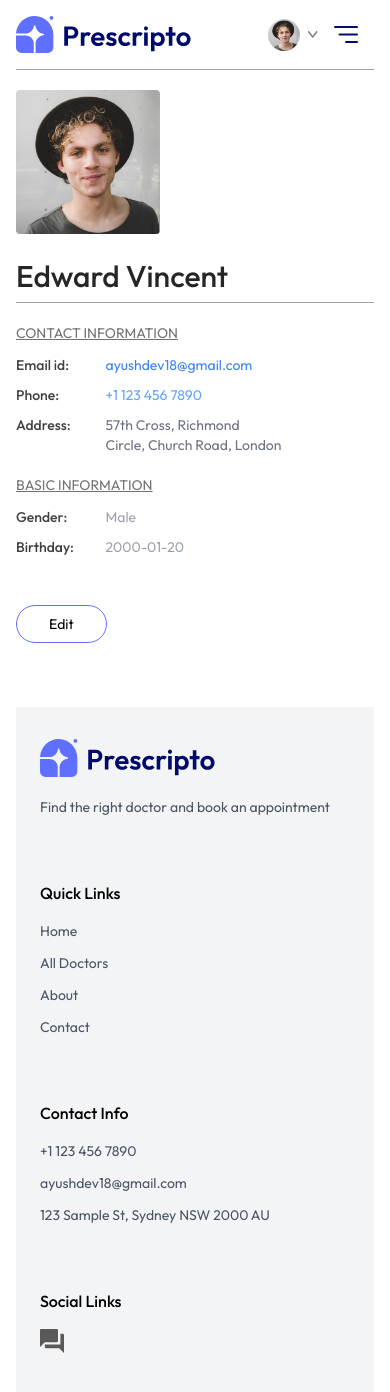
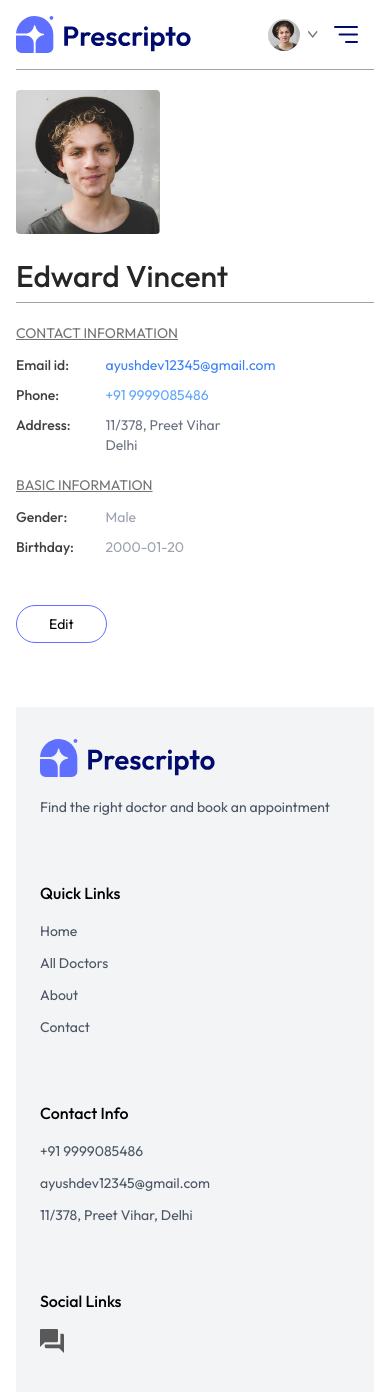
Before and after one commit to Aayushdev18/Doctor-, a React (Vite) app in the folder frontend/: page /my-profile in a window 390 px wide. Shown: the top 1392 px of the page. Built offline with nearby package versions, Linux system fonts and the light colour scheme.

Commit message:
Update: Changed contact information with new phone, email and address

```diff
--- a/frontend/src/components/Footer.jsx
+++ b/frontend/src/components/Footer.jsx
@@ -23,9 +23,9 @@ const Footer = () => {
             <div className='flex-1'>
                 <p className='font-medium mb-4'>Contact Info</p>
                 <ul className='text-sm text-gray-600 flex flex-col gap-3'>
-                    <li>+1 123 456 7890</li>
-                    <li>ayushdev18@gmail.com</li>
-                    <li>123 Sample St, Sydney NSW 2000 AU</li>
+                    <li>+91 9999085486</li>
+                    <li>ayushdev12345@gmail.com</li>
+                    <li>11/378, Preet Vihar, Delhi</li>
                 </ul>
             </div>
             <div className='flex-1'>
--- a/frontend/src/pages/Contact.jsx
+++ b/frontend/src/pages/Contact.jsx
@@ -9,9 +9,9 @@ const Contact = () => {
         <p className='text-gray-500 mt-3'>Have a question or just want to say hi? We'd love to hear from you.</p>
         <div className='mt-8'>
             <p className='text-gray-900 font-medium'>Our Office</p>
-            <p className='text-gray-500 mt-2'>123 Sample St, Sydney NSW 2000 AU</p>
+            <p className='text-gray-500 mt-2'>11/378, Preet Vihar, Delhi</p>
             <p className='text-gray-900 font-medium mt-8'>Contact Info</p>
-            <p className='text-gray-500 '>Tel: (415) 555‑0132 <br/> Email: ayushdev18@gmail.com</p>
+            <p className='text-gray-500 '>Tel: +91 9999085486 <br/> Email: ayushdev12345@gmail.com</p>
         </div>
       </div>
       <img className='w-full sm:w-1/2' src={assets.contact_image} alt=''/>
--- a/frontend/src/pages/MyProfile.jsx
+++ b/frontend/src/pages/MyProfile.jsx
@@ -5,11 +5,11 @@ const MyProfile = () => {
     const [userData,setUserData] = useState({
         name:"Edward Vincent",
         image:assets.profile_pic,
-        email: "ayushdev18@gmail.com",
-        phone: "+1  123 456 7890",
+        email: "ayushdev12345@gmail.com",
+        phone: "+91 9999085486",
         address:{
-            line1:"57th Cross, Richmond ",
-            line2:"Circle, Church Road, London"
+            line1:"11/378, Preet Vihar",
+            line2:"Delhi"
         },
         gender:"Male",
         dob:"2000-01-20"
```
